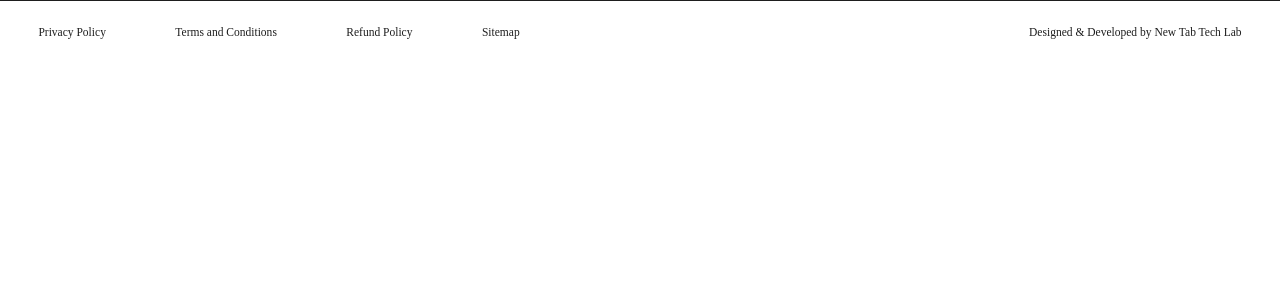
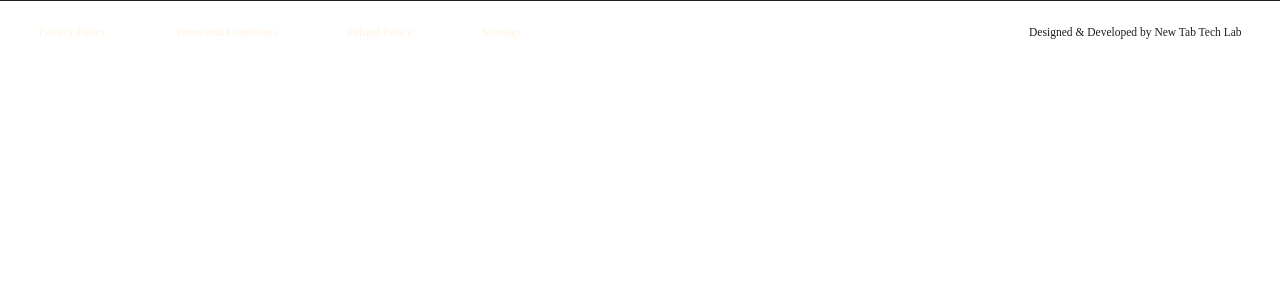
Before and after one commit to Nagaraj02451/HiddenValleyOotyStay, a React (Create React App) app in the folder frontend/: page /footer2 in a window 1280 px wide. Shown: the top 300 px of the page. Built offline with nearby package versions, Linux system fonts and the light colour scheme; a web font is replaced by a local one.

Commit message:
Update Footer2.jsx

```diff
--- a/frontend/src/Components/Footer2.jsx
+++ b/frontend/src/Components/Footer2.jsx
@@ -8,10 +8,10 @@ const Footer2 = () => {
 
        <div className='foot12'>
 
-       <div className='foot12a'>Privacy Policy</div>
-       <div className='foot12a'>Terms and Conditions</div>
-       <div className='foot12a'>Refund Policy</div>
-       <div className='foot12a'>Sitemap</div>
+       <a href='/privacyPolicy'><div className='foot2a'>Privacy Policy</div></a>
+       <a href='/termsAndConditions'><div className='foot2a'>Terms and Conditions</div></a>
+       <a href='/refundPolicy'><div className='foot2a'>Refund Policy</div></a>
+       <a href=''><div className='foot2a'>Sitemap</div></a>
 
        </div>
 
```
